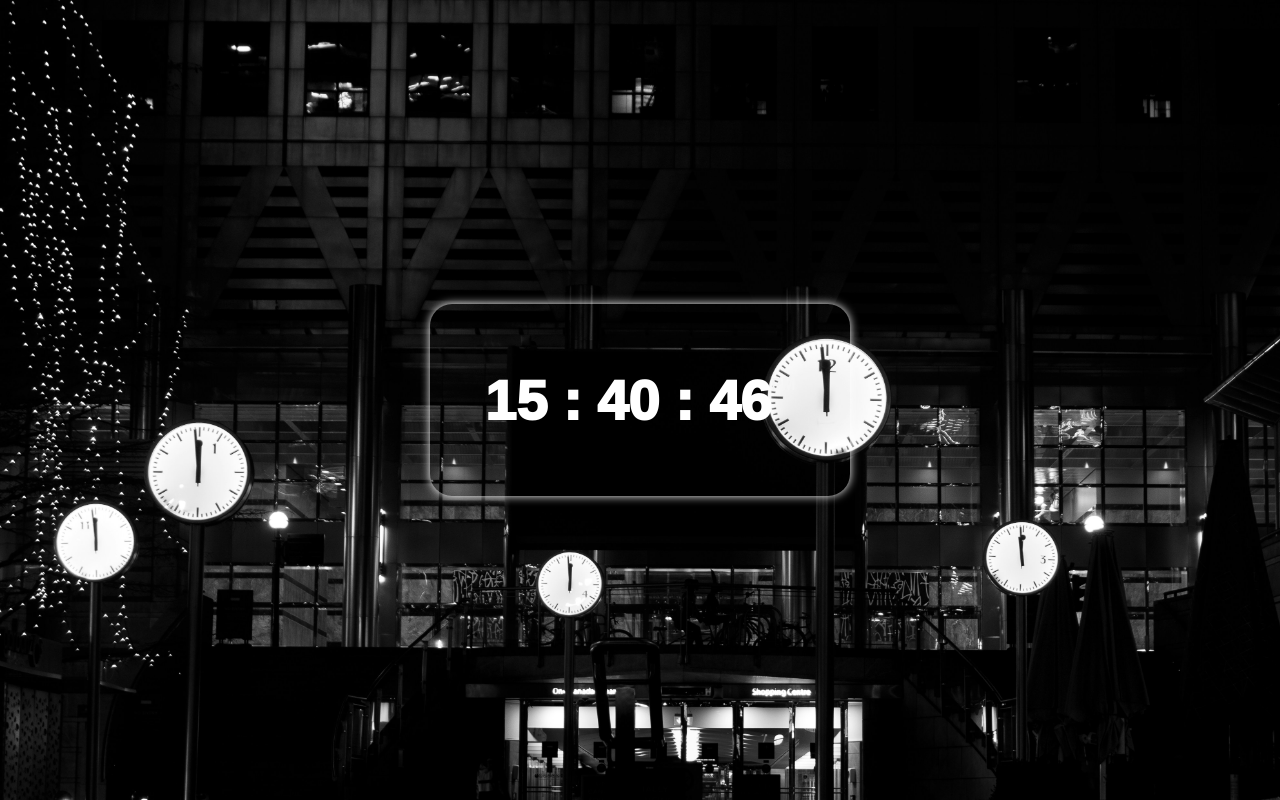
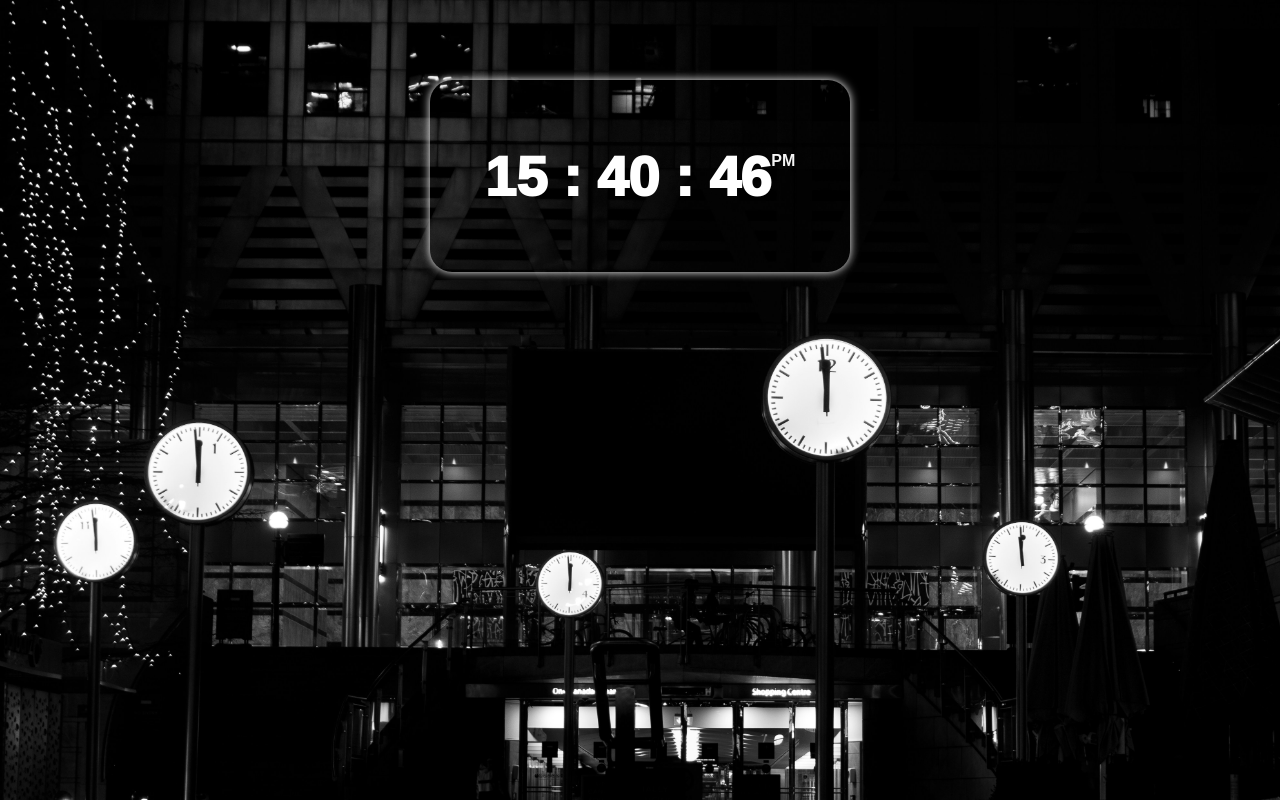
Before and after one commit to SONAKSHIGTIWARI/Time-clock, a plain HTML site: page index.html in a window 1280 px wide. Drawn offline with Linux system fonts and the light colour scheme.

Commit message:
Update style.css

```diff
--- a/style.css
+++ b/style.css
@@ -13,6 +13,7 @@ body{
     background-size:cover;
 }
 .clock{
+    margin-top:-35%;
     width:100%;
     max-width:420px;
     display:flex;
```
